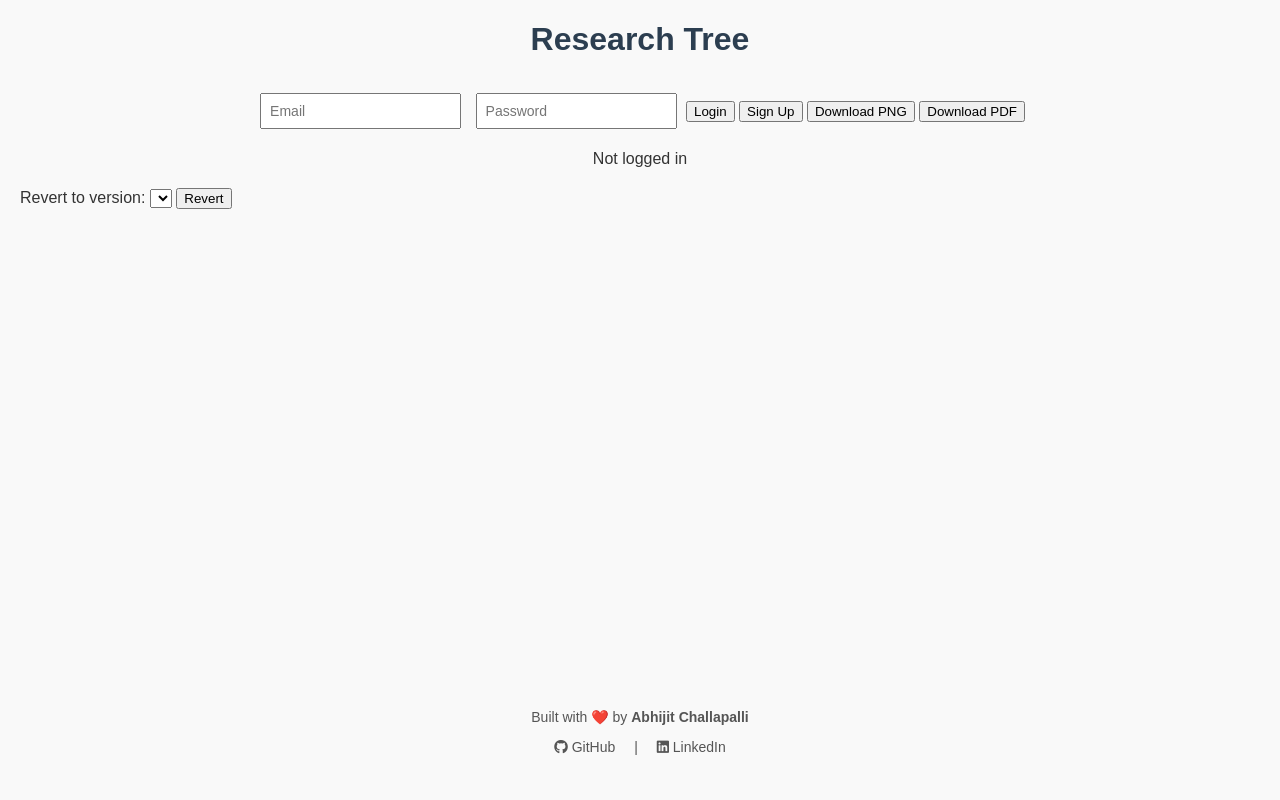
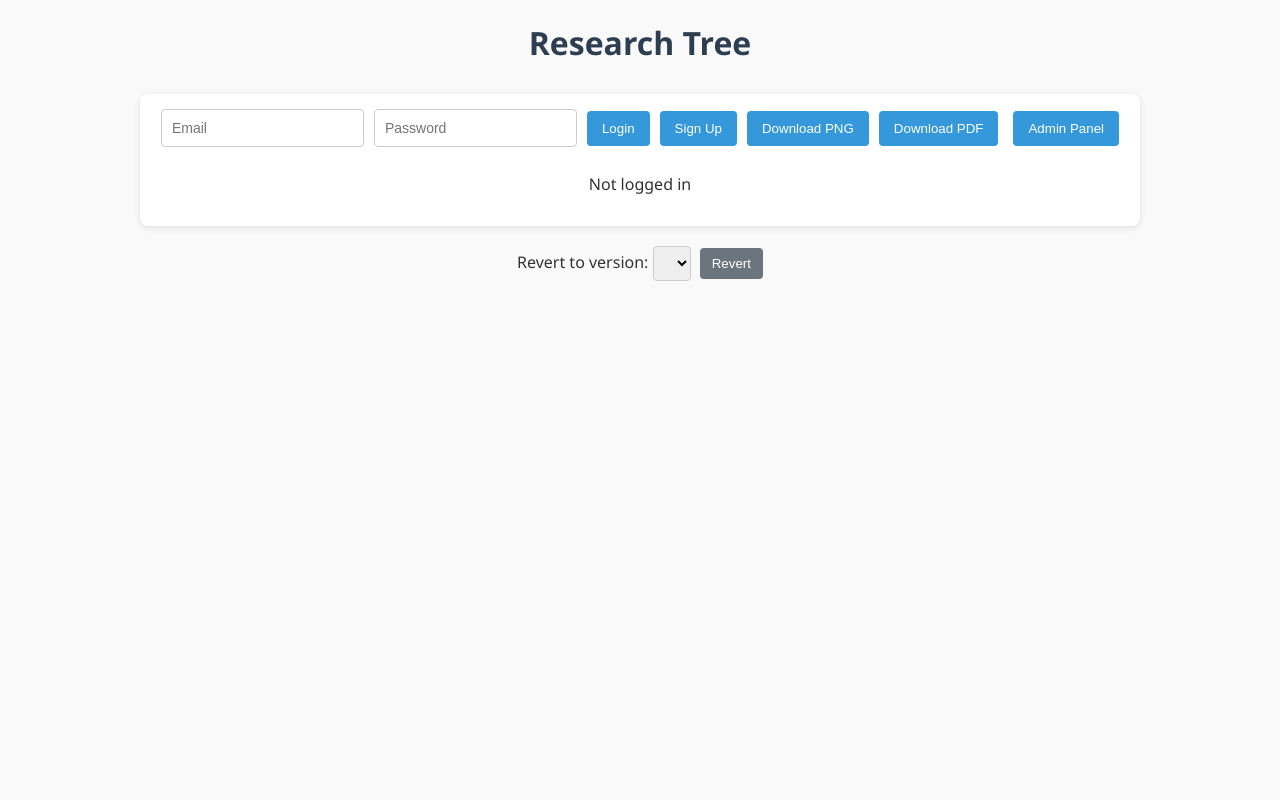
Before and after one commit to AbhijitChallapalli/ResearchTree, a plain HTML site: page index.html in a window 1280 px wide. Shown: the top 800 px of the page. Drawn offline with nearby package versions, Linux system fonts and the light colour scheme; no server answers.

Commit message:
UI Changes

```diff
--- a/index.html
+++ b/index.html
@@ -6,8 +6,10 @@
   <title>My Research Tree</title>
   <link rel="stylesheet" href="style.css" />
   <script src="https://d3js.org/d3.v7.min.js"></script>
-  <script src="https://www.gstatic.com/firebasejs/9.22.0/firebase-app-compat.js"></script>
-  <script src="https://www.gstatic.com/firebasejs/9.22.0/firebase-auth-compat.js"></script>
+  <script src="https://www.gstatic.com/firebasejs/9.22.0/firebase-app-compat.js"
+></script>
+  <script src="https://www.gstatic.com/firebasejs/9.22.0/firebase-auth-compat.js"
+></script>
   <script src="https://www.gstatic.com/firebasejs/9.22.0/firebase-firestore-compat.js"></script>
   <!-- html2canvas for capturing the SVG -->
 <script src="https://cdnjs.cloudflare.com/ajax/libs/html2canvas/1.4.1/html2canvas.min.js"></script>
@@ -22,6 +24,7 @@
 
 </head>
 <body>
+  <div class="container">
     <h1>Research Tree</h1>
 
     <div id="auth-section">
@@ -37,32 +40,31 @@
     <p id="auth-msg"></p>
     </div>
 
-  <div style="margin-top: 10px;">
+    <div class="version-controls">
       <label for="versionHistory">Revert to version:</label>
       <select id="versionHistory"></select>
       <button onclick="revertVersion()">Revert</button>
     </div>
 
-
-  <div id="edit-access-request" style="display: none; text-align: center;">
+    <div id="edit-access-request" style="display: none;">
       <p>You have view-only access.</p>
     </div>
 
-
     <div id="tree-container"></div>
 
-  <footer style="text-align: center; margin-top: 40px; font-size: 14px; color: #555;">
+    <footer>
       <p>Built with ❤️ by <strong>Abhijit Challapalli</strong></p>
       <p>
-    <a href="https://github.com/AbhijitChallapalli" target="_blank" style="margin-right: 15px; text-decoration: none; color: inherit;">
+        <a href="https://github.com/AbhijitChallapalli" target="_blank">
           <i class="fab fa-github"></i> GitHub
         </a>
         |
-    <a href="https://www.linkedin.com/in/abhijit-c-b5876814b/" target="_blank" style="margin-left: 15px; text-decoration: none; color: inherit;">
+        <a href="https://www.linkedin.com/in/abhijit-c-b5876814b/" target="_blank">
           <i class="fab fa-linkedin"></i> LinkedIn
         </a>
       </p>
     </footer>
+  </div>
 
 
 <!-- node-modal -->
--- a/script.js
+++ b/script.js
@@ -17,7 +17,7 @@ window.onload = function () {
 
       // Always show admin panel for admin
       if (user.email === ADMIN_EMAIL) {
-        document.getElementById('adminPanelBtn').style.display = 'inline';
+        document.getElementById('adminPanelBtn').style.display = 'inline-block';
         toggleEditingFeatures(true); //  Admins always get edit access
         document.getElementById('edit-access-request').style.display = 'none';
         return; //  Skip further approval check
@@ -103,8 +103,8 @@ function drawTree() {
   d3.select("svg").remove();
 
   const margin = { top: 20, right: 120, bottom: 20, left: 60 };
-  const dx = 36;
-  const dy = 200;
+  const dx = 50;
+  const dy = 300;
 
   const tree = d3.tree().nodeSize([dx, dy]);
   const root = d3.hierarchy(treeData);
@@ -117,7 +117,7 @@ function drawTree() {
     .style("background-color", "#f8f9fa");
 
   const g = svg.append("g")
-  .attr("transform", `translate(${margin.left},${margin.top}) scale(0.8)`);
+  .attr("transform", `translate(${margin.left},${margin.top})`);
 
 
   const gLink = g.append("g")
@@ -164,7 +164,7 @@ function drawTree() {
     .style("fill", "#212529")
     .style("font-weight", d => d.depth === 0 ? "bold" : "normal")
    // .style("font-size", d => d.data.name.length > 20 ? "11px" : "14px");
-    .style("font-size", "14px");
+    .style("font-size", "18px");
 
 node.append("title")
   .text(d => d.data.notes || d.data.link || "No notes or link");
--- a/style.css
+++ b/style.css
@@ -1,8 +1,13 @@
 body {
-  font-family: Arial, sans-serif;
+  font-family: "Segoe UI", "Helvetica Neue", Arial, sans-serif;
   margin: 20px;
   background-color: #f9f9f9;
   color: #333;
+}
+
+.container {
+  max-width: 1000px;
+  margin: 0 auto;
 }
 
 h1 {
@@ -12,14 +17,45 @@ h1 {
 }
 
 #auth-section {
-  text-align: center;
+  display: flex;
+  flex-wrap: wrap;
+  justify-content: center;
+  align-items: center;
+  gap: 10px;
   margin-bottom: 20px;
+  background-color: #fff;
+  padding: 15px;
+  border-radius: 8px;
+  box-shadow: 0 2px 6px rgba(0, 0, 0, 0.1);
 }
 
+
+/* make sure when you unhide it, it's inline-block */
+#adminPanelBtn {
+  display: inline-block !important;
+  margin-left: 5px;  /* add a little space from the previous button */
+}
+
+
 #auth-section input {
-  margin: 5px;
-  padding: 8px;
+  padding: 10px;
+  border: 1px solid #ccc;
+  border-radius: 4px;
   font-size: 14px;
+}
+
+#auth-section button {
+  padding: 10px 15px;
+  background-color: #3498db;
+  color: #fff;
+  border: none;
+  border-radius: 4px;
+  cursor: pointer;
+  transition: background-color 0.2s;
+}
+
+#auth-section button:hover {
+  background-color: #2980b9;
 }
 
 #tree-container {
@@ -28,14 +64,17 @@ h1 {
   justify-content: center;
   overflow-x: auto;
   padding: 10px;
-  min-height: 400px;
+  min-height: 600px;
 }
 
-/* SVG responsive layout */
-svg {
-  max-width: 100%;
-  height: auto;
+/* style.css */
+
+#tree-container svg {
+  max-width: none;       /* allow it to exceed the container width */
+  width: 1800px;         /* or whatever full width you want */
+  height: 900px;         /* match a comfortable height */
 }
+
 
 /* Modal styles */
 .modal {
@@ -93,3 +132,52 @@ svg {
 .close:hover {
   color: #000;
 }
+
+footer {
+  text-align: center;
+  margin-top: 40px;
+  font-size: 14px;
+  color: #555;
+}
+
+footer a {
+  margin: 0 15px;
+  text-decoration: none;
+  color: inherit;
+}
+
+footer a:hover {
+  text-decoration: underline;
+}
+
+#versionHistory {
+  padding: 8px;
+  border: 1px solid #ccc;
+  border-radius: 4px;
+}
+
+.version-controls {
+  text-align: center;
+  margin-top: 10px;
+}
+
+.version-controls button {
+  padding: 8px 12px;
+  margin-left: 5px;
+  background-color: #6c757d;
+  color: #fff;
+  border: none;
+  border-radius: 4px;
+  cursor: pointer;
+  transition: background-color 0.2s;
+}
+
+.version-controls button:hover {
+  background-color: #5a6268;
+}
+
+#edit-access-request {
+  text-align: center;
+  margin-top: 15px;
+  color: #e74c3c;
+}
```
Also changed, not shown: 1 other file. Lines whose indentation alone changed are shown as unchanged.
